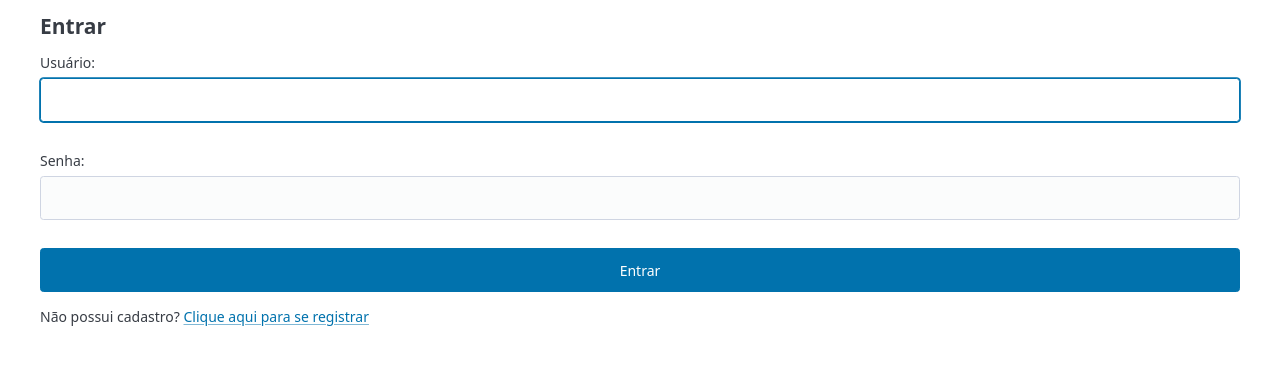
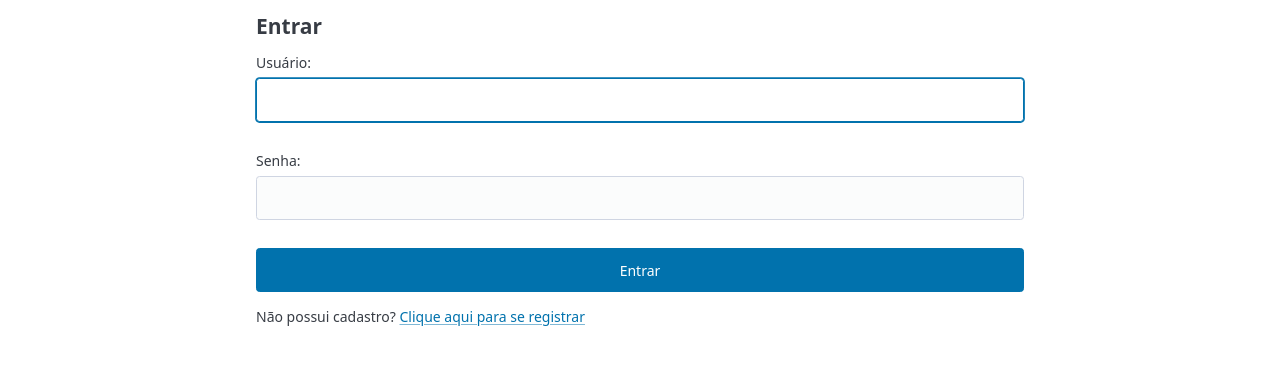
Before and after one commit to carlosxfelipe/ticker-fullstack, a Django app: page /accounts/login/ in a window 1280 px wide. Shown: the part 49-414 px from the top of the page. Run offline with Django 5.2, Linux system fonts and the light colour scheme; some libraries are stand-ins or nearby versions.

Commit message:
update README with project instructions and add header partial; enhance login and registration templates

```diff
--- a/templates/base.html
+++ b/templates/base.html
@@ -12,11 +12,7 @@
     <link rel="stylesheet" href="{% static 'css/custom.css' %}">
   </head>
   <body>
-    <header>
-      <nav>
-        <a href="/">Portfolio</a>
-      </nav>
-    </header>
+    {% include "partials/header.html" %}
     <main>{% block content %}{% endblock %}</main>
   </body>
 </html>
--- /dev/null
+++ b/templates/partials/header.html
@@ -0,0 +1,5 @@
+<header>
+  <nav>
+    <a href="/">Portfolio</a>
+  </nav>
+</header>
--- a/templates/registration/login.html
+++ b/templates/registration/login.html
@@ -3,6 +3,7 @@
 {% block title %}Login{% endblock %}
 
 {% block content %}
+<div style="max-width: 768px; margin: 0 auto;">
   <h2>Entrar</h2>
   <form method="post">
     {% csrf_token %}
@@ -10,4 +11,5 @@
     <button type="submit">Entrar</button>
   </form>
   <p>Não possui cadastro? <a href="{% url 'register' %}">Clique aqui para se registrar</a></p>
+</div>
 {% endblock %}
--- a/templates/registration/register.html
+++ b/templates/registration/register.html
@@ -3,6 +3,7 @@
 {% block title %}Registrar{% endblock %}
 
 {% block content %}
+<div style="max-width: 768px; margin: 0 auto;">
   <h2>Cadastro</h2>
   <form method="post">
     {% csrf_token %}
@@ -13,4 +14,5 @@
     <button type="submit">Cadastrar</button>
   </form>
   <p>Já possui cadastro? <a href="{% url 'login' %}">Clique aqui para entrar</a></p>
+</div>
 {% endblock %}
```
Also changed, not shown: README.md.
